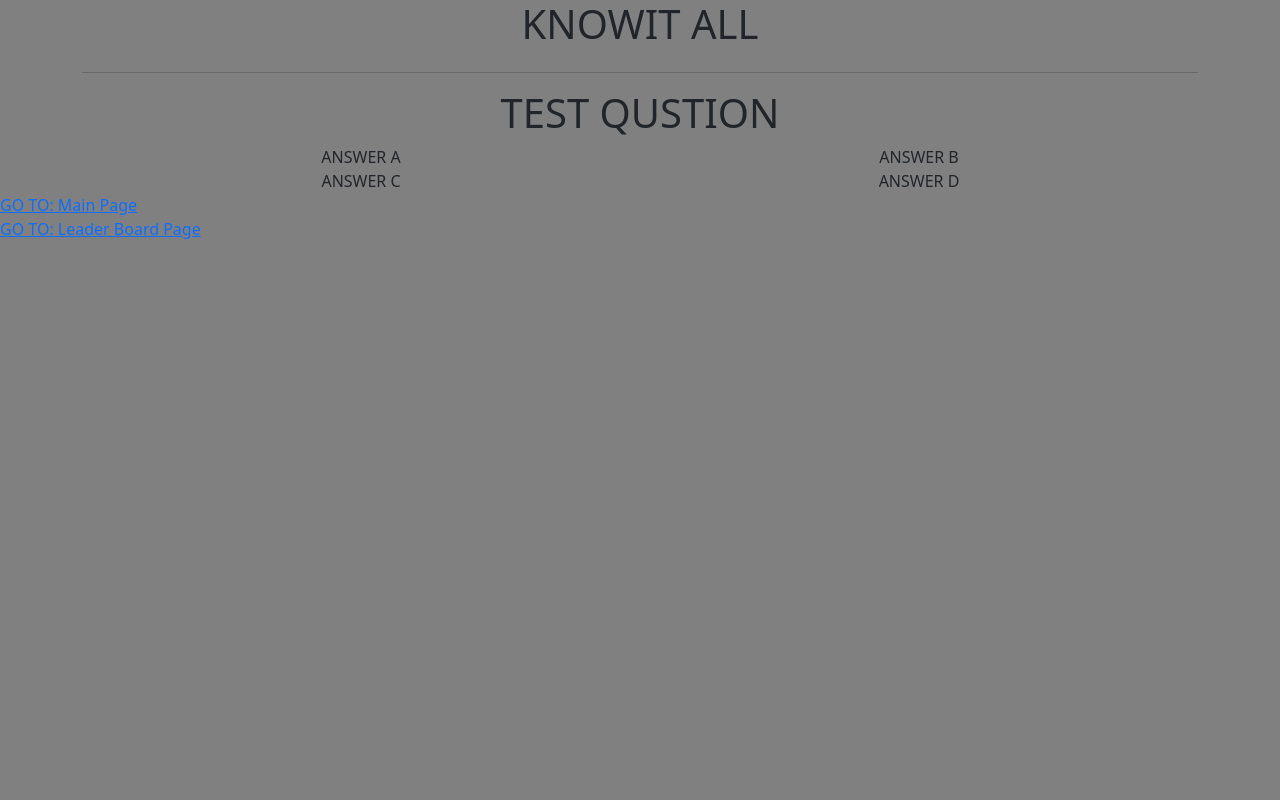
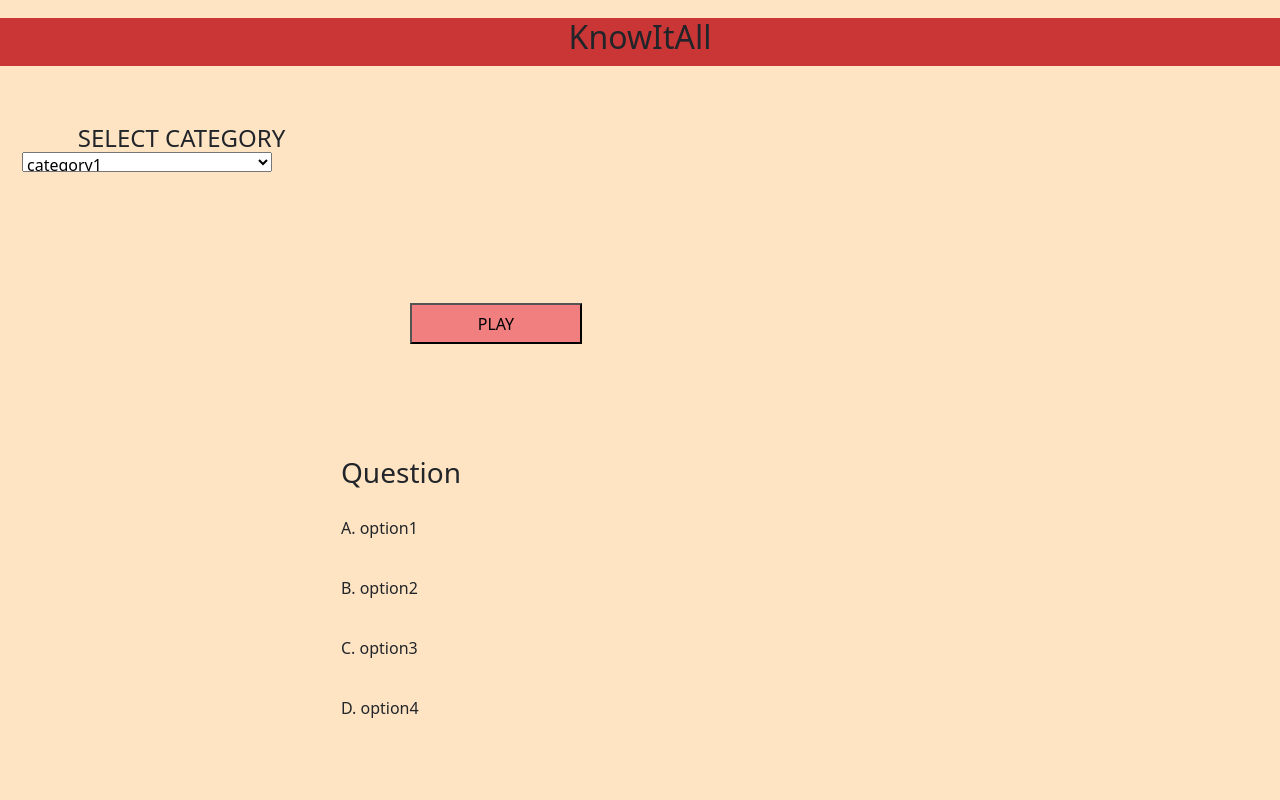
Before and after one commit to dmakius/KnowItAll-cs673, a Flask app: page /game in a window 1280 px wide. Run offline with Flask 2, Linux system fonts and the light colour scheme; data that the repository does not hold is empty.

Commit message:
play page codes
better separate js and css to increase the ability of edit

```diff
--- /dev/null
+++ b/app/css/game.css
@@ -0,0 +1,96 @@
+body {
+
+    width: 95%;
+    height: 70%;
+    min-width: 720px;
+    min-height: 512px;
+    background-color: bisque;
+}
+
+header {
+    position: absolute;
+    width: 100%;
+    min-width: 720px;
+    height: 6%;
+    min-height: 45px;
+    left: 0px;
+    top: 18px;
+    background-color: #ca3535;
+    text-align: center;
+}
+
+.category {
+    position: absolute;
+    width: 319px;
+    height: 48px;
+    left: 22px;
+    top: 126px;
+    font-size: 24px;
+    line-height: 24px;
+    text-align: center;
+}
+
+.selectCate {
+    position: absolute;
+    width: 250px;
+    height: 20px;
+    left: 22px;
+    top: 152px;
+}
+
+.selectButton {
+    position: absolute;
+    width: 172px;
+    height: 41px;
+    left: 410px;
+    top: 303px;
+    background-color: rgb(241, 127, 127);
+}
+
+.question {
+    position: relative;
+    width: 605px;
+    height: 60px;
+    left: 341px;
+    top: 456px;
+}
+
+.option1 {
+    position: relative;
+    width: 605px;
+    height: 60px;
+    left: 341px;
+    top: 456px;
+}
+.option2 {
+    position: relative;
+    width: 605px;
+    height: 60px;
+    left: 341px;
+    top: 456px;
+}
+
+.option3 {
+    position: relative;
+    width: 605px;
+    height: 60px;
+    left: 341px;
+    top: 456px;
+}
+
+.option4 {
+    position: relative;
+    width: 605px;
+    height: 60px;
+    left: 341px;
+    top: 456px;
+}
+
+
+.endgame {
+    position: absolute;
+    width: 194px;
+    height: 38px;
+    left: 43px;
+    top: 947px;
+}
--- /dev/null
+++ b/app/js/game.js
@@ -0,0 +1,13 @@
+// js function test
+function makeSound (type = "dog") {
+    const loweredType = type.toLowerCase();
+    if ( loweredType === "dog") {
+        return "Woof Woof!";
+    } else if ( type === "cat") {
+        return "Meoooooowwwww";
+    } else if ( type === "horse" ) {
+        return "Neeeiigghhh";
+    }
+}
+
+export { makeSound };
--- a/app/static/app.css
+++ /dev/null
@@ -1,3 +0,0 @@
-body{
-	background-color: gray;
-}
--- a/app/static/game.js
+++ /dev/null
@@ -1 +0,0 @@
-alert("JavaScript is working on this page!");
--- a/app/templates/game.html
+++ b/app/templates/game.html
@@ -1,52 +1,46 @@
 <html>
 	<head>
 		<title>Game Page</title>
+		<!-- https://web.dev/viewport/  -->
+		<meta name="viewport" content="width=device-width, initial-scale=1, shrink-to-fit=no">
 		<!-- INSERTING BOOTSTRAP LIBRARY -->
 		<!-- BOOTSTRAP:CSS -->
 		<link href="https://cdn.jsdelivr.net/npm/bootstrap@5.1.1/dist/css/bootstrap.min.css" rel="stylesheet" integrity="sha384-F3w7mX95PdgyTmZZMECAngseQB83DfGTowi0iMjiWaeVhAn4FJkqJByhZMI3AhiU" crossorigin="anonymous">
 		<!-- BOOTSTRAP:JS -->
 		<script src="https://cdn.jsdelivr.net/npm/bootstrap@5.1.1/dist/js/bootstrap.bundle.min.js" integrity="sha384-/bQdsTh/da6pkI1MST/rWKFNjaCP5gBSY4sEBT38Q/9RBh9AH40zEOg7Hlq2THRZ" crossorigin="anonymous"></script>
 
-		<link href="/static/app.css" rel="stylesheet">
-		<script src="/static/game.js"></script
+		<link rel="icon" type="image/png" href="./../image/favicon-16x16.png">
+		<link rel="stylesheet" href="./../css/game.css"/>
+		<script src="./../js/game.js"></script>
 	</head>
 
 	<body>
-	<div class='container'>
-		<div class='container'>
-			<div class = "row text-center">
-					<h1>KNOWIT ALL</h1>
-			</div>
+		<header>
+			<h2>KnowItAll</h1>
+		</header>
+		<!-- read about the main element:  https://bit.ly/2Z3b6JW   -->
+		<div class="container-category">
+			<div class="category">SELECT CATEGORY</div>
+			<select class="selectCate">
+			<option value="category1">category1</option>
+			<option value="category2">category2</option>
+			<option value="category3">category3</option>
+			</select>
+
+			<button class="selectButton">PLAY</button>
 		</div>
-		<div class='container'>
-			<div class="row">
-				<div id="app" class="mx-auto" style="width: 300px;"></div>
-			</div>
+
+		<div class="container-game">
+			<div type="button" class="question"><h3>Question</h3></div>
+			<div class="option1">A. option1</div>
+			<div class="option2">B. option2</div>
+			<div class="option3">C. option3</div>
+			<div class="option4">D. option4</div>
 		</div>
-		<hr>
-		<div class='container'>
-			<div class= "row">
-				<div class="jumbotron">
-					<h1 class="text-center">TEST QUSTION</h1>
-				</div>
-			</div>
-		</div>
-		<div class='container'>
-			<div class= "row answers">
-				<div class='col-md-6 text-center'>ANSWER A</div>
-				<div class='col-md-6 text-center'>ANSWER B</div>
-			</div>
 
-			<div class= "row answers">
-				<div class='col-md-6 text-center'>ANSWER C</div>
-				<div class='col-md-6 text-center'>ANSWER D</div>
-			</div>
-		</div>
-	</div>
-
-	<a href = '/'>GO TO: Main Page</a>
-	<br>
-	<a href = '/leaderboard'>GO TO: Leader Board Page</a>
+		<footer>
+			<button class="endgame">END GAME</button>
+		</footer>
 
 	</body>
 
```
Also changed, not shown: app/image/favicon-16x16.png (added).
